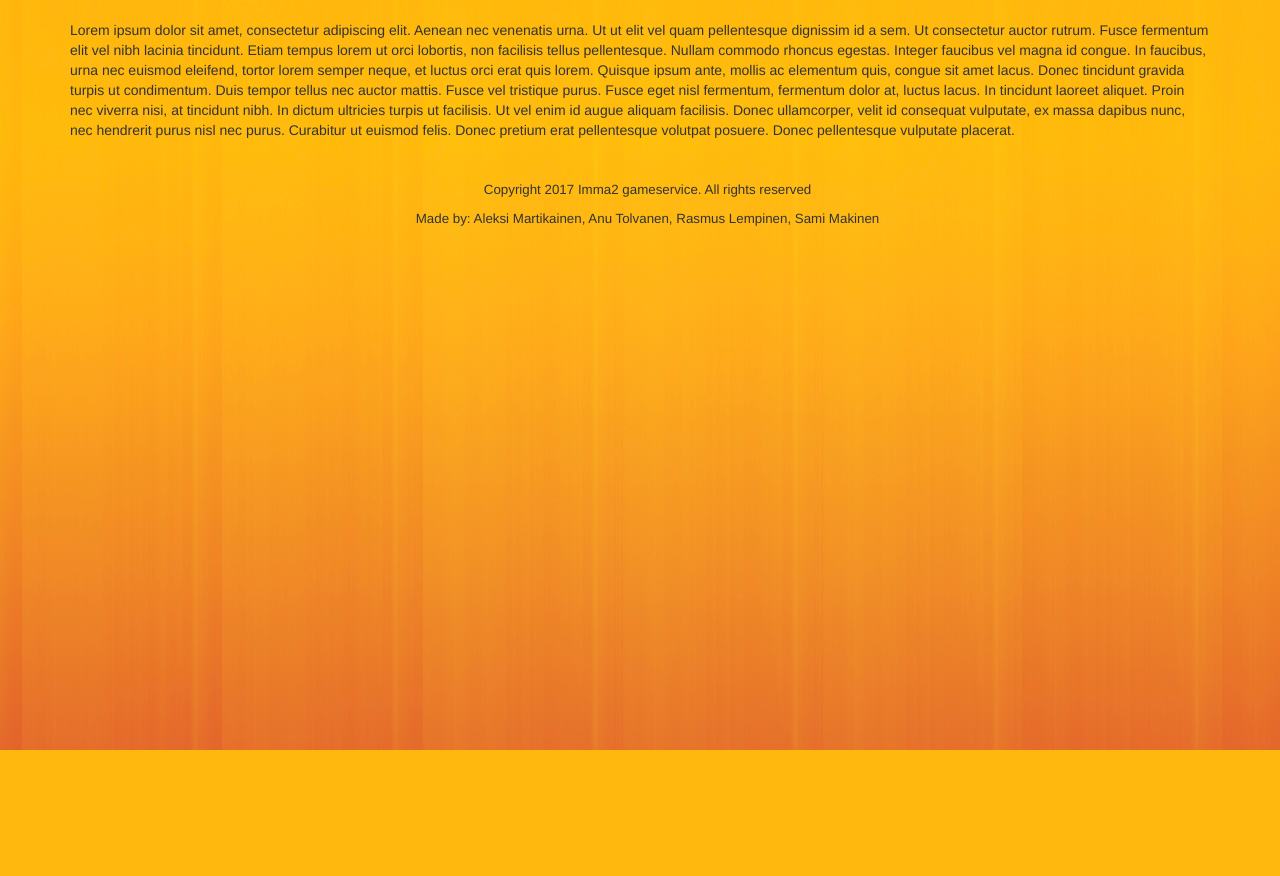
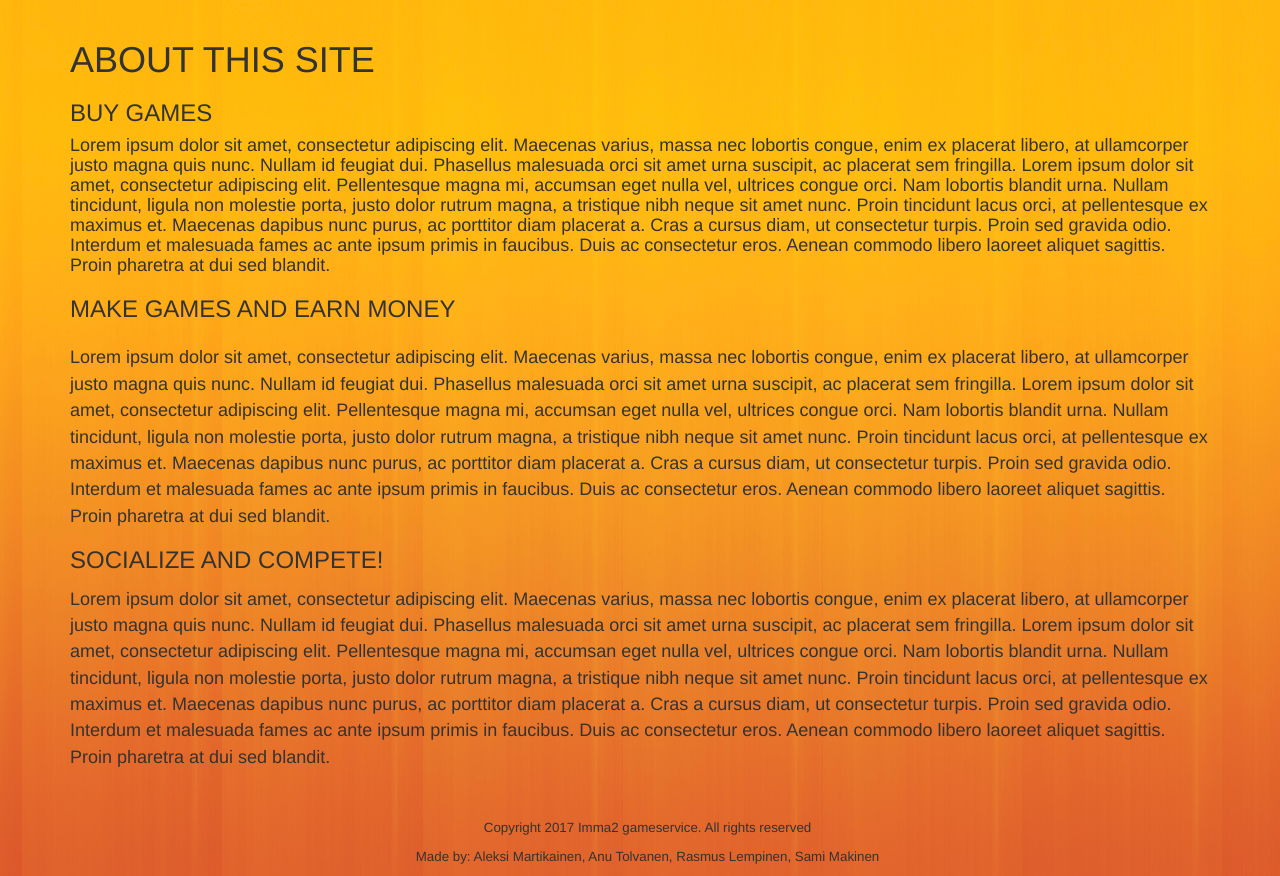
Before and after one commit to M4R774/imma2-game-service, a Django app: page /about/ in a window 1280 px wide. Shown: the part 50-926 px from the top of the page. Before the commit the page ends 800 px from the top, so only its background shows below. Run offline with Django 3.2, Linux system fonts and the light colour scheme; some libraries are stand-ins or nearby versions.

Commit message:
about page updated and typos fixed

```diff
--- a/gameservice/templates/about.html
+++ b/gameservice/templates/about.html
@@ -3,7 +3,7 @@
 {% block title %}Login{% endblock %}
 
 {% block content %}
- Lorem ipsum dolor sit amet, consectetur adipiscing elit. Aenean nec
+ <!-- Lorem ipsum dolor sit amet, consectetur adipiscing elit. Aenean nec
  venenatis urna. Ut ut elit vel quam pellentesque dignissim id a sem.
  Ut consectetur auctor rutrum. Fusce fermentum elit vel nibh lacinia
  tincidunt. Etiam tempus lorem ut orci lobortis, non facilisis tellus
@@ -20,5 +20,28 @@ ultricies turpis ut facilisis. Ut vel enim id augue aliquam facilisis.
 Donec ullamcorper, velit id consequat vulputate, ex massa dapibus nunc,
 nec hendrerit purus nisl nec purus. Curabitur ut euismod felis. Donec
 pretium erat pellentesque volutpat posuere. Donec pellentesque
-vulputate placerat.
+vulputate placerat.  -->
+<h1>ABOUT THIS SITE</h1>
+<h3>BUY GAMES</h3>
+<p1 class="h4"> Lorem ipsum dolor sit amet, consectetur adipiscing elit.
+  Maecenas varius, massa nec lobortis congue, enim ex placerat libero, at
+  ullamcorper justo magna quis nunc. Nullam id feugiat dui. Phasellus malesuada orci sit amet urna suscipit, ac placerat sem fringilla. Lorem ipsum dolor sit amet, consectetur adipiscing elit. Pellentesque magna mi, accumsan eget nulla vel, ultrices congue orci. Nam lobortis blandit urna. Nullam tincidunt, ligula non molestie porta, justo dolor rutrum magna, a tristique nibh neque sit amet nunc. Proin tincidunt lacus orci, at pellentesque ex maximus et. Maecenas dapibus nunc purus, ac porttitor diam placerat a. Cras a cursus diam, ut consectetur turpis. Proin sed gravida
+  odio. Interdum et malesuada fames ac ante ipsum primis in faucibus. Duis ac
+  consectetur eros. Aenean commodo libero laoreet aliquet sagittis. Proin
+  pharetra at dui sed blandit. </p1>
+<h3>MAKE GAMES AND EARN MONEY<h3>
+<p1 class="h4">Lorem ipsum dolor sit amet, consectetur adipiscing elit.
+  Maecenas varius, massa nec lobortis congue, enim ex placerat libero, at
+  ullamcorper justo magna quis nunc. Nullam id feugiat dui. Phasellus malesuada orci sit amet urna suscipit, ac placerat sem fringilla. Lorem ipsum dolor sit amet, consectetur adipiscing elit. Pellentesque magna mi, accumsan eget nulla vel, ultrices congue orci. Nam lobortis blandit urna. Nullam tincidunt, ligula non molestie porta, justo dolor rutrum magna, a tristique nibh neque sit amet nunc. Proin tincidunt lacus orci, at pellentesque ex maximus et. Maecenas dapibus nunc purus, ac porttitor diam placerat a. Cras a cursus diam, ut consectetur turpis. Proin sed gravida
+  odio. Interdum et malesuada fames ac ante ipsum primis in faucibus. Duis ac
+  consectetur eros. Aenean commodo libero laoreet aliquet sagittis. Proin
+  pharetra at dui sed blandit. <p1>
+<h3>SOCIALIZE AND COMPETE! </h3>
+<p1 class="h4">Lorem ipsum dolor sit amet, consectetur adipiscing elit.
+  Maecenas varius, massa nec lobortis congue, enim ex placerat libero, at
+  ullamcorper justo magna quis nunc. Nullam id feugiat dui. Phasellus malesuada orci sit amet urna suscipit, ac placerat sem fringilla. Lorem ipsum dolor sit amet, consectetur adipiscing elit. Pellentesque magna mi, accumsan eget nulla vel, ultrices congue orci. Nam lobortis blandit urna. Nullam tincidunt, ligula non molestie porta, justo dolor rutrum magna, a tristique nibh neque sit amet nunc. Proin tincidunt lacus orci, at pellentesque ex maximus et. Maecenas dapibus nunc purus, ac porttitor diam placerat a. Cras a cursus diam, ut consectetur turpis. Proin sed gravida
+  odio. Interdum et malesuada fames ac ante ipsum primis in faucibus. Duis ac
+  consectetur eros. Aenean commodo libero laoreet aliquet sagittis. Proin
+  pharetra at dui sed blandit. <p1>
+
 {% endblock %}
--- a/gameservice/templates/main_page.html
+++ b/gameservice/templates/main_page.html
@@ -4,7 +4,7 @@
 
 {% block content %}
 	{% if user.is_authenticated %}
-		<h1 id="title">All games. Choose game to start playing!</h1>
+		<h1 id="title">All games. Choose a game and start playing!</h1>
 		<div class="container">
 			{% for game in games %}
 				{% if forloop.first %}<div class="row">{% endif %}
@@ -39,7 +39,7 @@
 		<div class="jumbotron">
 		<h2>BUY GAMES! </h2>
 		<p> Buy games from our excellent cloud gaming service. Secure, safe, robust, easy payment system.
-		give your money to us and we will give you awesome javascript games! </p>
+		Give your money to us and we will give you awesome javascript games! </p>
 		<p><a class="btn btn-primary btn-lg" href="{% url 'about' %}" role="button">Learn more</a></p>
 		</div>
       </div>
```
